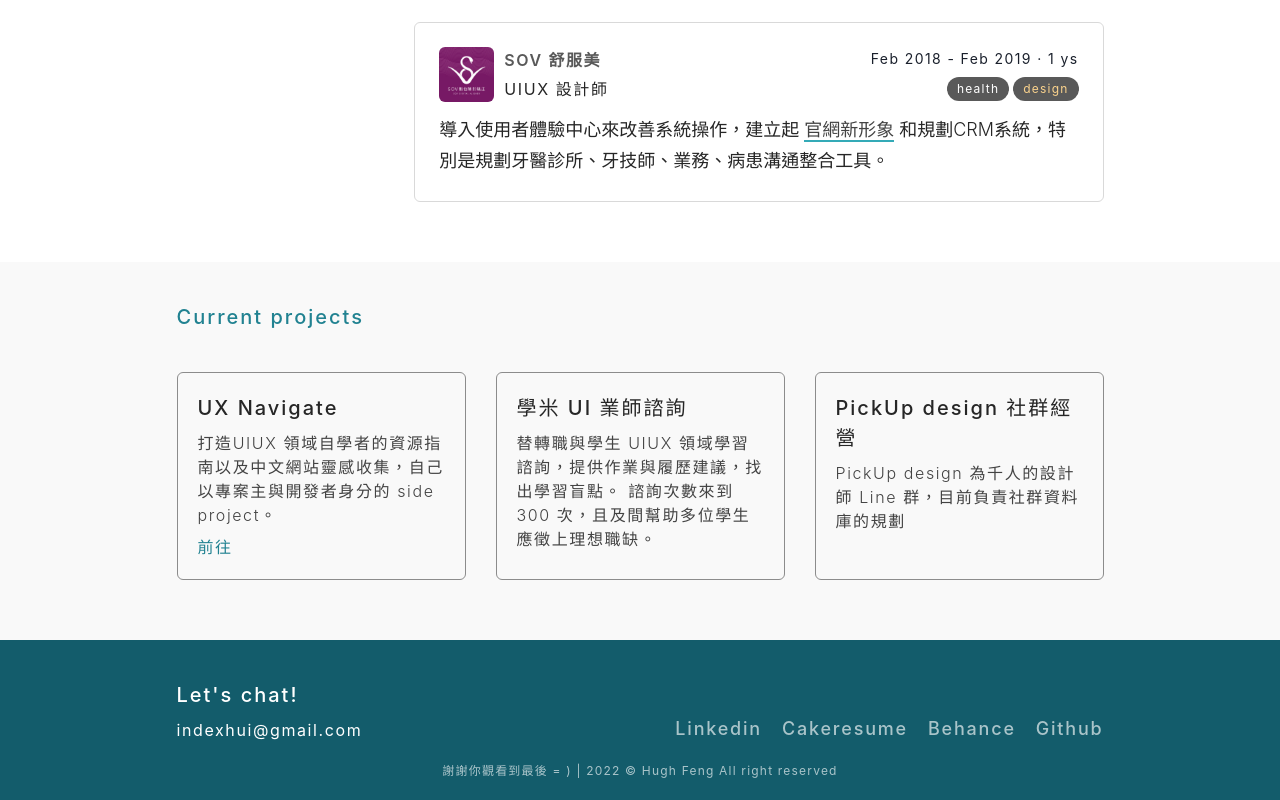
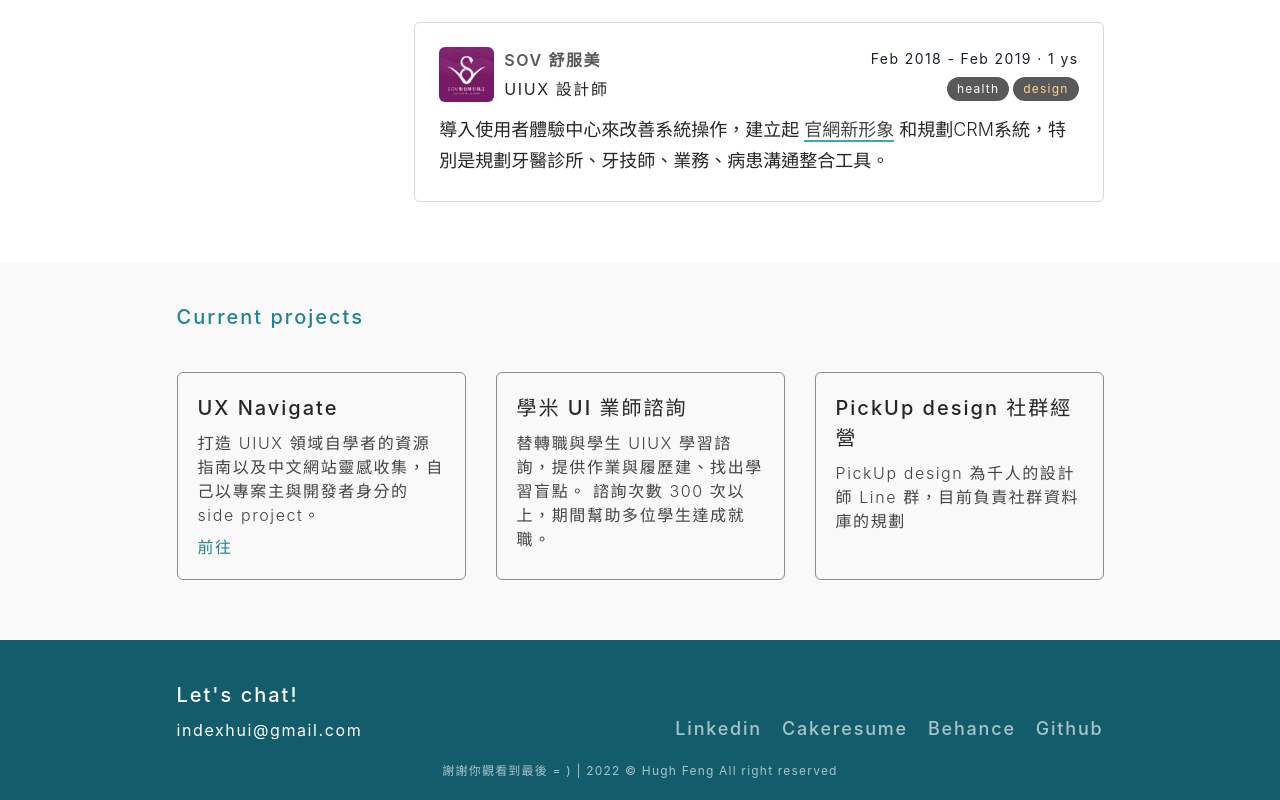
Before and after one commit to indexhui/hugh-portfolio, a React (Create React App) app: page /about in a window 1280 px wide. Shown: the part 2196-2996 px from the top of the page. Built offline with nearby package versions, Linux system fonts and the light colour scheme.

Commit message:
fix typo

```diff
--- a/src/components/about/CurrentProject.js
+++ b/src/components/about/CurrentProject.js
@@ -35,14 +35,14 @@ const CurrentProject = () => {
         >
           <Text textStyle="title1">UX Navigate</Text>
           <Text textStyle="text04">
-            打造UIUX
+            打造 UIUX
             領域自學者的資源指南以及中文網站靈感收集，自己以專案主與開發者身分的
             side project。
           </Text>
           <HStack>
             <Link
               variant="link03"
-              href="https://www.uishowreel.com/resource/web-collection"
+              href="https://www.uishowreel.com/"
               isExternal
             >
               <Text>前往</Text>
@@ -61,8 +61,8 @@ const CurrentProject = () => {
         >
           <Text textStyle="title1">學米 UI 業師諮詢</Text>
           <Text textStyle="text04">
-            替轉職與學生 UIUX 領域學習諮詢，提供作業與履歷建議，找出學習盲點。
-            諮詢次數來到 300 次，且及間幫助多位學生應徵上理想職缺。
+            替轉職與學生 UIUX 學習諮詢，提供作業與履歷建、找出學習盲點。
+            諮詢次數 300 次以上，期間幫助多位學生達成就職。
           </Text>
         </VStack>
         <VStack
--- a/src/components/crosspoint/Takeaway.js
+++ b/src/components/crosspoint/Takeaway.js
@@ -28,9 +28,9 @@ const Takeaway = () => {
             <Text textStyle="title1">反省快速的平衡</Text>
             <Text textStyle="text03">
               新創面對需求與機會來的迅速，時常會幾次溝通與會議內，變更需求與完成任務。團隊溝通也較常習慣口頭溝通，這與我對於團隊組織營運價值觀相違，摸索片刻才建立起適合小團隊的文件方式。設計開發工具也剛好在這兩年間中產生了變化，從
-              Sketch + Zeplin 組和改為
+              Sketch + Zeplin 組合改為
               Figma，對於設計系統維護移轉有一定的時間成本與並必須重新培養溝通方式，所幸是在任務的間隔中，後來
-              Figma 線上編與共編留言等功能也對日後團隊設計溝通帶來了效益。
+              Figma 線上共編留言等功能也對日後團隊設計溝通帶來了效益。
             </Text>
           </VStack>
         </VStack>
--- a/src/components/portaly/Takeaway.js
+++ b/src/components/portaly/Takeaway.js
@@ -30,7 +30,7 @@ const Takeaway = () => {
             講述專案之前的小故事，大學同學 shiromaro
             是一名在日動畫師同時經營著20多萬的 IG
             圖文帳戶，我有協助她處理台灣的商品出貨。發現當時的 Link-in-Bio
-            工具對於她來說無法擅長用圖像來表達，相當的可惜，但網站的架設的方式與功能又過於複雜。便替朋友製作了更適合他的網站。朋友的問題解決了，但這樣只能解決掉他的問題。因此當
+            工具對於她來說無法擅長用圖像來表達，相當的可惜，但網站的架設的方式與功能又過於複雜。便替朋友製作了更適合他的網站。朋友的問題解決了，但這樣只能解決掉她的問題。因此當
             RealEngine
             來信討論想替創作者提供解決方案產品時我格外期待這次的合作。
             身為產品設計師讓我不只能觀察到問題，更是讓我有機會透過設計透過產品來滿足大家的需求。
@@ -57,7 +57,7 @@ const Takeaway = () => {
               >
                 Hugh 協助繪製MVP的介面，對於進行測試產品是非常重要的 。
                 其中最大的部分是後台的基礎，我們一起建立了後台的操作語言後，即使後來我們這邊做了很多延伸，還是持續運用同一套設計語言、操作模式。
-                而這代表不管是從管理端(真實引擎)還是從使用端(真實用戶XD)，這個設計模式都是work的。。
+                而這代表不管是從管理端(真實引擎)還是從使用端(真實用戶XD)，這個設計模式都是work的。
               </Flex>
             </HStack>
           </VStack>
```
